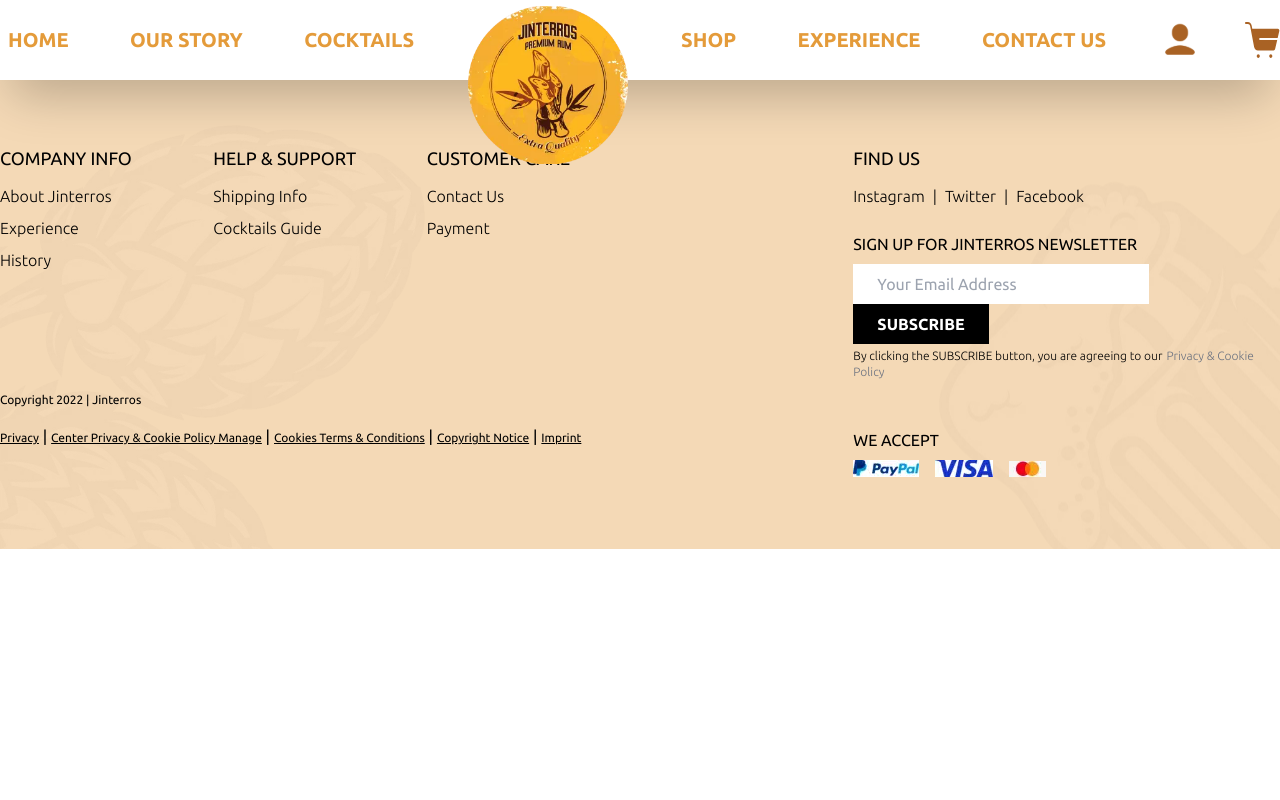
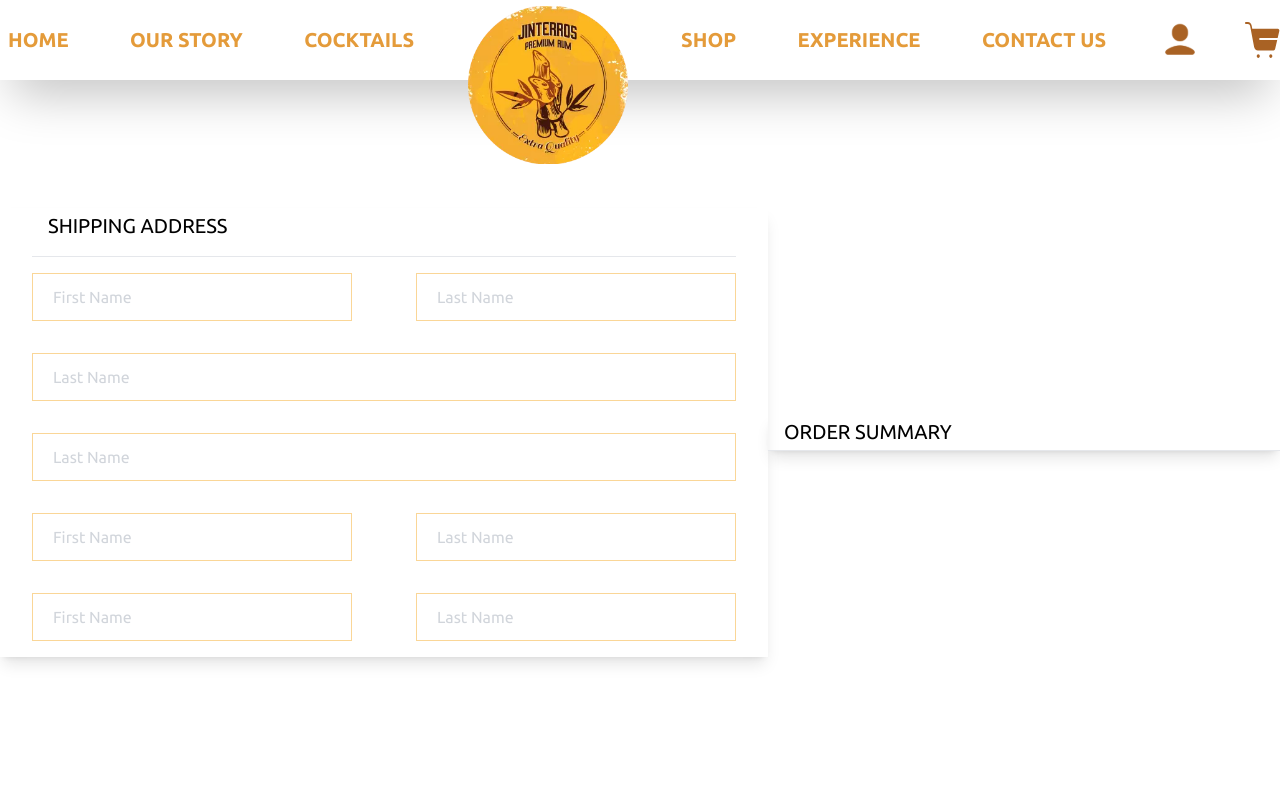
Before and after one commit to BisiDavi/jinterros, a Next.js app: page /checkout in a window 1280 px wide. Shown: the top 800 px of the page. Built offline with nearby package versions, Linux system fonts and the light colour scheme.

Commit message:
checkout page updated

```diff
--- /dev/null
+++ b/json/checkout-form.json
@@ -0,0 +1,68 @@
+[
+  [
+    {
+      "type": "text",
+      "name": "firstName",
+      "elementType": "input",
+      "placeholder": "First Name",
+      "className": "input-border-lighter"
+    },
+    {
+      "type": "text",
+      "name": "lastName",
+      "placeholder": "Last Name",
+      "elementType": "input",
+      "className": "input-border-lighter"
+    }
+  ],
+  [
+    {
+      "type": "text",
+      "name": "lastName",
+      "placeholder": "Last Name",
+      "elementType": "input",
+      "className": "input-border-lighter"
+    }
+  ],
+  [
+    {
+      "type": "text",
+      "name": "lastName",
+      "placeholder": "Last Name",
+      "elementType": "input",
+      "className": "input-border-lighter"
+    }
+  ],
+  [
+    {
+      "type": "text",
+      "name": "firstName",
+      "elementType": "input",
+      "placeholder": "First Name",
+      "className": "input-border-lighter"
+    },
+    {
+      "type": "text",
+      "name": "lastName",
+      "placeholder": "Last Name",
+      "elementType": "input",
+      "className": "input-border-lighter"
+    }
+  ],
+  [
+    {
+      "type": "text",
+      "name": "firstName",
+      "elementType": "input",
+      "placeholder": "First Name",
+      "className": "input-border-lighter"
+    },
+    {
+      "type": "text",
+      "name": "lastName",
+      "placeholder": "Last Name",
+      "elementType": "input",
+      "className": "input-border-lighter"
+    }
+  ]
+]
--- /dev/null
+++ b/lib/spaceRow.ts
@@ -0,0 +1,3 @@
+export default function spaceRow(array: any[], index: number) {
+  return Number(array.length) - 1 !== index ? "mr-14" : "";
+}
--- a/pages/cart.tsx
+++ b/pages/cart.tsx
@@ -49,6 +49,7 @@
           <Button
             text="CHECKOUT"
             className="bg-rum-brown w-3/4 mx-auto my-10  flex items-center justify-center font-bold hover:opacity-80 h-10 text-white"
+            href="/checkout"
           />
         </div>
       </section>
--- a/pages/checkout.tsx
+++ b/pages/checkout.tsx
@@ -1,9 +1,37 @@
 import DefaultLayout from "@/layout/DefaultLayout";
+
+import checkoutForm from "@/json/checkout-form.json";
+import displayForm from "@/components/form/displayForm";
 
 export default function Checkout() {
   return (
     <DefaultLayout title="Cart">
-      <div className="chekcout"></div>
+      <section className="chekcout my-52 flex items-center container mx-auto">
+        <div className="w-3/5 shadow-lg px-8">
+          <h4 className="text-xl py-1 ml-4 h-12">SHIPPING ADDRESS</h4>
+          <hr />
+          <form>
+            {checkoutForm.map((formItem, index) => {
+              return (
+                <div key={index} className="flex justify-between items-center">
+                  {formItem.map((item, idx) => {
+                    const width = formItem.length === 2 ? `w-80` : "w-full";
+                    return (
+                      <div key={item.name} className={`form-control ${width}`}>
+                        {displayForm(item)}
+                      </div>
+                    );
+                  })}
+                </div>
+              );
+            })}
+          </form>
+        </div>
+        <div className="w-2/5 shadow-lg">
+          <h4 className="text-xl py-1 ml-4">ORDER SUMMARY</h4>
+          <hr />
+        </div>
+      </section>
     </DefaultLayout>
   );
 }
--- a/styles/globals.css
+++ b/styles/globals.css
@@ -52,6 +52,10 @@
 
 .input-border-light {
   border: 1px solid #f5ae30;
+}
+
+.input-border-lighter {
+  border: 1px solid #f5ae3080;
 }
 
 .bottom-border-orange {
```
